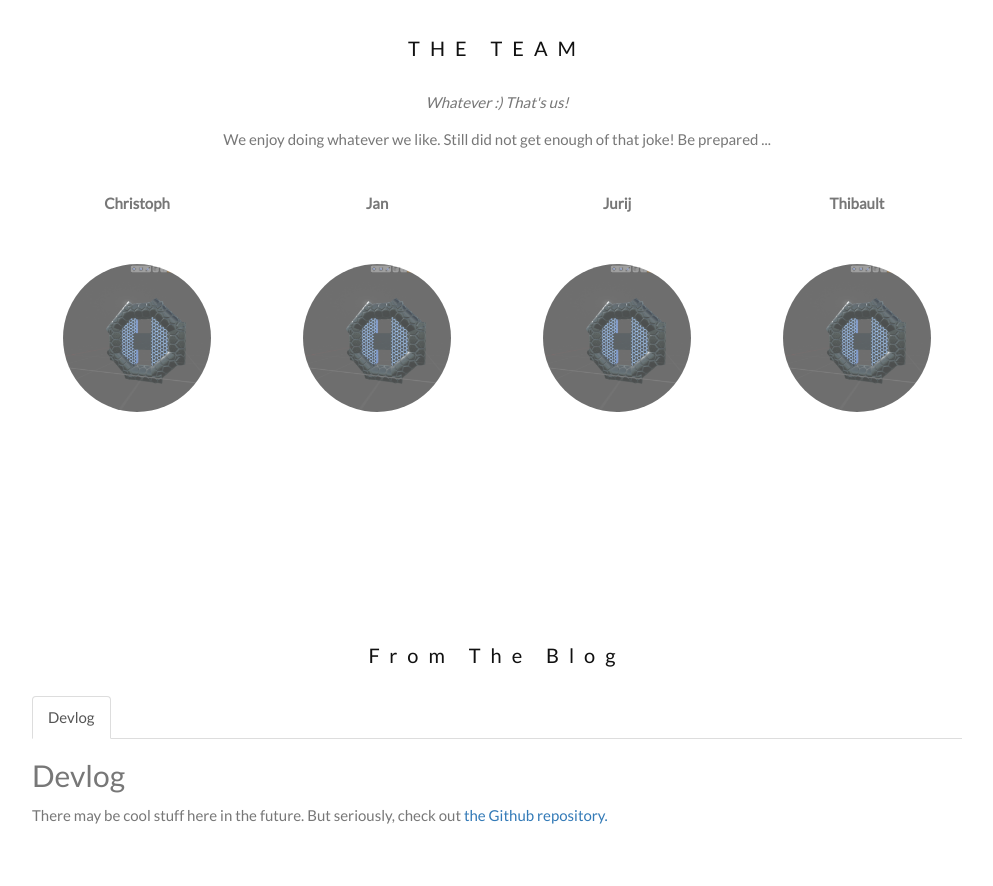
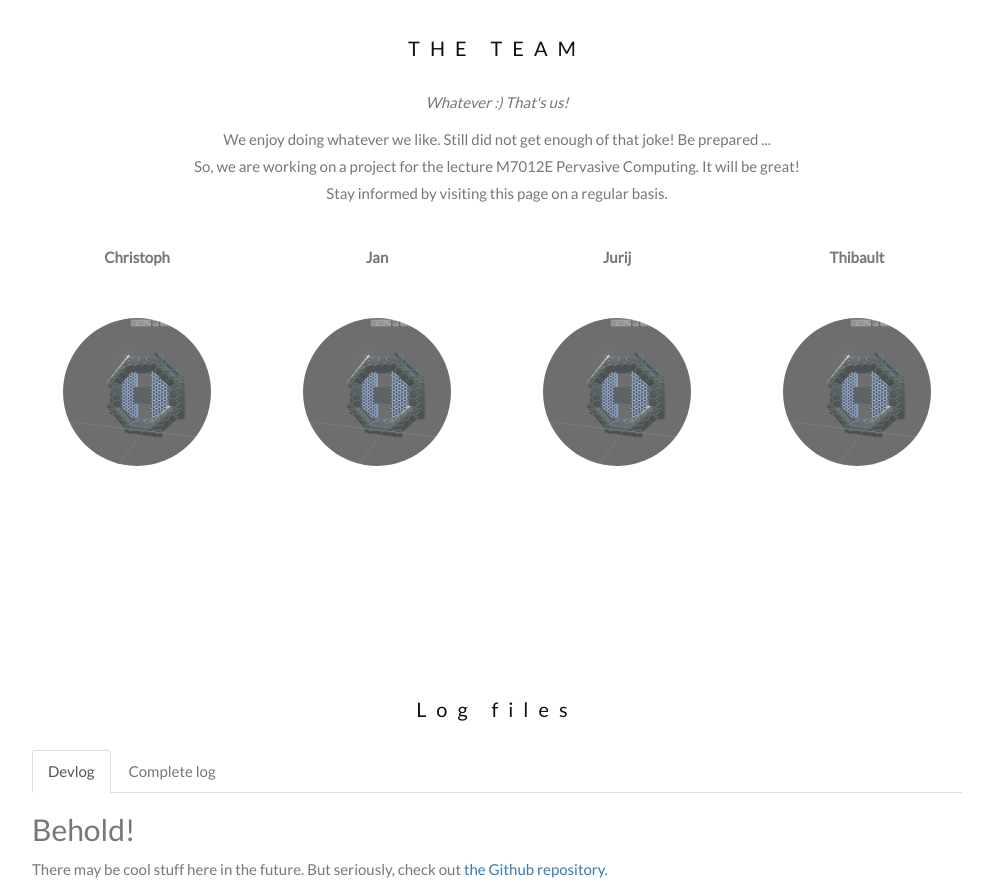
Before and after one commit to nitzel/whatever, a plain HTML site: page index.html in a window 1280 px wide. Shown: the part 800-1686 px from the top of the page, without its empty margins (143-1136 px from the left). Drawn offline with nearby package versions, Linux system fonts and the light colour scheme.

Commit message:
Changed a bit :banana:

```diff
--- a/index.html
+++ b/index.html
@@ -175,7 +175,7 @@
           <span class="caret"></span></a>
           <ul class="dropdown-menu">
             <li><a href="#contact">Log</a></li>
-            <li><a href="https://github.com/nitzel/whatever" target="_blank">Github</a></li>
+            <!-- todo why is this not working? <li><a href="https://github.com/nitzel/whatever" target="_blank">Github</a></li>-->
           </ul>
         </li>
         <li><a href="#"><span class="glyphicon glyphicon-search"></span></a></li>
@@ -224,7 +224,9 @@
 <div id="band" class="container text-center">
   <h3>THE TEAM</h3>
   <p><em>Whatever :) That's us!</em></p>
-  <p>We enjoy doing whatever we like. Still did not get enough of that joke! Be prepared ...</p>
+  <p>We enjoy doing whatever we like. Still did not get enough of that joke! Be prepared ...<br>
+  So, we are working on a project for the lecture M7012E Pervasive Computing. It will be great!<br>
+  Stay informed by visiting this page on a regular basis.</p>
   <br>
   <div class="row">
     <div class="col-sm-3">
@@ -274,23 +276,23 @@
 <!-- Container (Contact Section) -->
 <div id="contact" class="container">
   <br>
-  <h3 class="text-center">From The Blog</h3>
+  <h3 class="text-center">Log files</h3>
   <ul class="nav nav-tabs">
     <li class="active"><a data-toggle="tab" href="#home">Devlog</a></li>
-    <!--<li><a data-toggle="tab" href="#menu1">Chandler</a></li>
-    <li><a data-toggle="tab" href="#menu2">Peter</a></li> -->
+    <li><a data-toggle="tab" href="#menu1">Complete log</a></li>
+    <!--<li><a data-toggle="tab" href="#menu2">Peter</a></li> -->
   </ul>
 
   <div class="tab-content">
     <div id="home" class="tab-pane fade in active">
-      <h2>Devlog</h2>
+      <h2>Behold!</h2>
       <p>There may be cool stuff here in the future. But seriously, check out <a href="https://github.com/nitzel/whatever">the Github repository.</a></p>
     </div>
-    <!--<div id="menu1" class="tab-pane fade">
-      <h2>Chandler Bing, Guitarist</h2>
-      <p>Always a pleasure people! Hope you enjoyed it as much as I did. Could I BE.. any more pleased?</p>
+    <div id="menu1" class="tab-pane fade">
+      <h2>Error</h2>
+      <p>Data seems to be corrupted. Hopefully we can restore it somewhen.</p>
     </div>
-    <div id="menu2" class="tab-pane fade">
+    <!--<div id="menu2" class="tab-pane fade">
       <h2>Peter Griffin, Bass player</h2>
       <p>I mean, sometimes I enjoy the show, but other times I enjoy other things.</p>
     </div> -->
```
